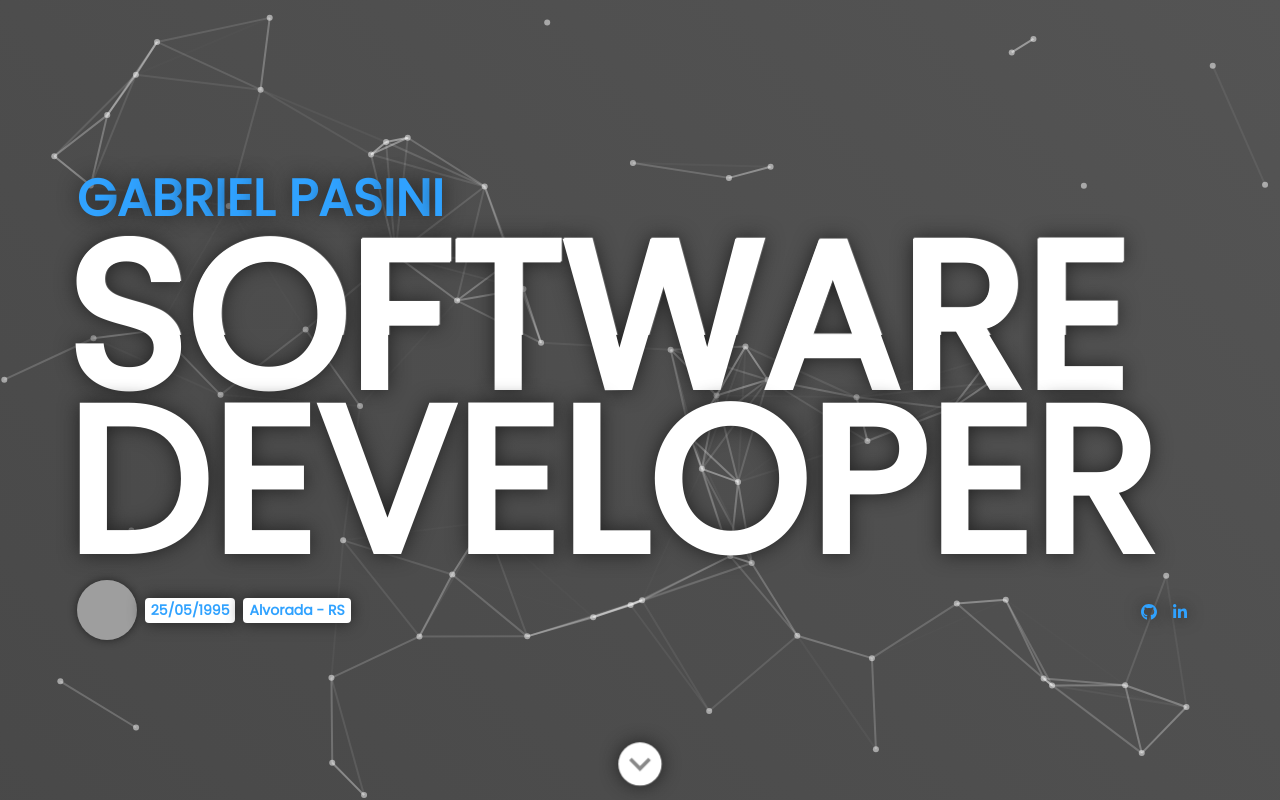
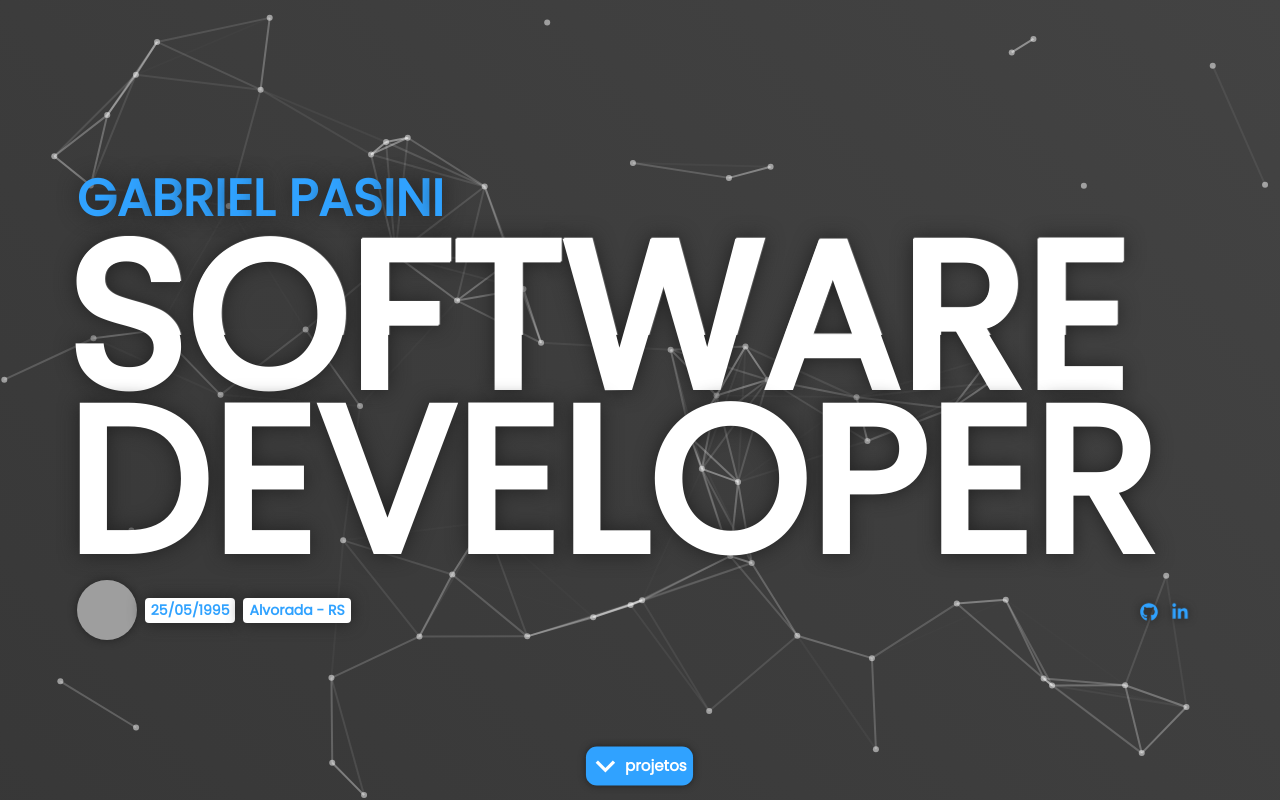
Before and after one commit to gabrielpasini/portfolio, a Next.js app: page / in a window 1280 px wide. Built offline with nearby package versions, Linux system fonts and the light colour scheme; grey boxes are pictures that could not be loaded.

Commit message:
:construction: refatora um monte de coisa kkk

```diff
--- a/pages/index.js
+++ b/pages/index.js
@@ -1,7 +1,7 @@
 import { useState, useEffect, useCallback } from 'react';
 import Link from 'next/link';
 import Axios from '../axios';
-import { bgStyle, bgParams } from '../public/utils';
+import { bgStyle, bgParams, projects } from '../public/utils';
 import Particles from 'react-particles';
 import { loadFull } from 'tsparticles';
 import { Fade, Flip, LightSpeed } from 'react-reveal';
@@ -47,60 +47,10 @@ import {
   CardPlatforms,
   PlatformTag,
   PlatformIcon,
+  CardAchievements,
+  AchievIcon,
+  Achievement,
 } from '../styles/Home';
-
-const projects = [
-  {
-    icon: 'https://i.imgur.com/UJsCgft.png',
-    name: 'Health Skill',
-    description:
-      'Plataforma de cursos e e-books voltada para profissionais da saúde.',
-    platforms: [
-      { name: 'Web', url: 'https://healthskill.app/' },
-      {
-        name: 'Android',
-        url: 'https://play.google.com/store/apps/details?id=com.life_panda.health_skill',
-      },
-      {
-        name: 'iOS',
-        url: 'https://apps.apple.com/us/app/health-skill/id6444901153',
-      },
-    ],
-    production: true,
-  },
-  {
-    icon: 'https://i.imgur.com/dEce2S9.png',
-    name: 'UTI AUX',
-    description:
-      'Conteúdo auxiliar para profissionais da saúde e estudantes da Unidade de Terapia Intensiva.',
-    platforms: [
-      { name: 'Web', url: 'https://utiaux.app/' },
-      {
-        name: 'Android',
-        url: 'https://play.google.com/store/apps/details?id=com.utiaux.utiaux',
-      },
-      {
-        name: 'iOS',
-        url: 'https://apps.apple.com/us/app/uti-aux/id1581031657',
-      },
-    ],
-    production: true,
-  },
-  {
-    icon: 'https://i.imgur.com/W7pMi1w.png',
-    name: 'Pokedex',
-    description:
-      'Listagem e busca de pokemon comum/shiny com visualização parallax.',
-    platforms: [{ name: 'Web', url: 'https://pokedex.pasini.dev/' }],
-    production: true,
-  },
-  {
-    icon: 'https://i.imgur.com/HEvVvIC.png',
-    name: 'La Vita',
-    description: 'Em construção...',
-    production: false,
-  },
-];
 
 const Alert = (props) => <MuiAlert elevation={6} variant="filled" {...props} />;
 
@@ -239,6 +189,7 @@ const Home = () => {
             <Fade bottom ssrReveal delay={500} duration={1000}>
               <ScrollDown onClick={() => scrollTo('projects')}>
                 <BottomIcon />
+                <span>projetos</span>
               </ScrollDown>
             </Fade>
           </ButtonHomeContainer>
@@ -249,13 +200,23 @@ const Home = () => {
             <p>Meus projetos</p>
           </ProjectsHead>
           <ProjectsRow>
-            {projects.map((project) => (
+            {projects?.length &&
+              projects.map((project) => (
                 <ProjectCard production={project.production} key={project.name}>
                   <Fade ssrReveal cascade delay={400} duration={800}>
                     <CardIcon src={project.icon} alt={project.name} />
                     <CardContent>
                       <CardTitle>{project.name}</CardTitle>
                       <CardDescription>{project.description}</CardDescription>
+                      {project.achievements?.length &&
+                        project.achievements.map((achiev) => (
+                          <CardAchievements>
+                            <AchievIcon place={achiev.place} />
+                            <Achievement>
+                              {achiev.place}° - {achiev.name}
+                            </Achievement>
+                          </CardAchievements>
+                        ))}
                       <CardPlatforms>
                         {project.platforms?.length &&
                           project.platforms.map((platform) => (
--- a/public/utils.js
+++ b/public/utils.js
@@ -164,13 +164,79 @@ export const socialButtons = [
   },
 ];
 
-export const Projects = [
+export const projects = [
   {
-    title: 'UTI AUX',
-    description: 'Aplicativo para auxiliar profissionais da saúde na UTI.',
-    icon: '',
-    urlWeb: '',
-    urlAndroid: '',
-    urlIphone: '',
+    icon: 'https://i.imgur.com/dEce2S9.png',
+    name: 'UTI AUX',
+    description:
+      'Conteúdo auxiliar para profissionais da saúde e estudantes da Unidade de Terapia Intensiva.',
+    platforms: [
+      { name: 'Web', url: 'https://utiaux.app/' },
+      {
+        name: 'Android',
+        url: 'https://play.google.com/store/apps/details?id=com.utiaux.utiaux',
+      },
+      {
+        name: 'iOS',
+        url: 'https://apps.apple.com/us/app/uti-aux/id1581031657',
+      },
+      {
+        name: 'Artigo',
+        url: 'https://journals.bahiana.edu.br/index.php/fisioterapia/article/view/4583',
+      },
+    ],
+    achievements: [
+      { place: 2, name: '[LabLuthier] Cases de Inovação Tecnológica' },
+      {
+        place: 3,
+        name: '[XIX SIFR] Simpósio Internacional de Fisioterapia Respiratória',
+      },
+    ],
+    production: true,
+  },
+  {
+    icon: 'https://i.imgur.com/UJsCgft.png',
+    name: 'Health Skill',
+    description:
+      'Plataforma de cursos e e-books voltada para profissionais da saúde.',
+    platforms: [
+      { name: 'Web', url: 'https://healthskill.app/' },
+      {
+        name: 'Android',
+        url: 'https://play.google.com/store/apps/details?id=com.life_panda.health_skill',
+      },
+      {
+        name: 'iOS',
+        url: 'https://apps.apple.com/us/app/health-skill/id6444901153',
+      },
+    ],
+    production: true,
+  },
+  {
+    icon: 'https://i.imgur.com/oIdyCfp.png',
+    name: 'Pega VS Pega',
+    description:
+      'Protótipo de jogo criado em 48 horas para participar de uma gamejam.',
+    platforms: [
+      { name: 'Windows', url: 'https://pasini.itch.io/pega-vs-pega' },
+    ],
+    achievements: [
+      { place: 2, name: '[Noneclass] Gamejam com tema "Meu prmeiro jogo"' },
+    ],
+    production: true,
+  },
+  {
+    icon: 'https://i.imgur.com/W7pMi1w.png',
+    name: 'Pokedex',
+    description:
+      'Listagem e busca de pokemon comum/shiny com visualização parallax.',
+    platforms: [{ name: 'Web', url: 'https://pokedex.pasini.dev/' }],
+    production: true,
+  },
+  {
+    icon: 'https://i.imgur.com/HEvVvIC.png',
+    name: 'La Vita',
+    description: 'Em construção...',
+    production: false,
   },
 ];
--- a/styles/Home.js
+++ b/styles/Home.js
@@ -4,6 +4,7 @@ import ExpandLessIcon from '@material-ui/icons/ExpandLess';
 import MailOutlineIcon from '@material-ui/icons/MailOutline';
 import DevicesIcon from '@material-ui/icons/ImportantDevices';
 import LaunchIcon from '@material-ui/icons/Launch';
+import TrophyIcon from '@material-ui/icons/EmojiEvents';
 import { FontAwesomeIcon } from '@fortawesome/react-fontawesome';
 
 export const PageContainer = styled.div`
@@ -16,7 +17,17 @@ export const PageContainer = styled.div`
   width: 100%;
   top: 0;
   left: 0;
-  background: linear-gradient(45deg, #333, #555);
+`;
+
+export const HomeContent = styled.div`
+  display: flex;
+  flex-direction: column;
+  justify-content: center;
+  align-items: center;
+  height: 100%;
+  width: 100%;
+  overflow: hidden;
+  background: linear-gradient(45deg, #222, #444);
   background-size: 300% 300%;
   animation: colors 15s ease infinite;
 
@@ -31,16 +42,6 @@ export const PageContainer = styled.div`
       background-position: 0% 100%;
     }
   }
-`;
-
-export const HomeContent = styled.div`
-  display: flex;
-  flex-direction: column;
-  justify-content: center;
-  align-items: center;
-  height: 100%;
-  width: 100%;
-  overflow: hidden;
 `;
 
 export const TitleLogo = styled.div`
@@ -109,13 +110,14 @@ export const ButtonHomeContainer = styled.div`
 `;
 
 export const ScrollDown = styled.div`
-  height: 40px;
-  width: 40px;
-  line-height: 40px;
-  border-radius: 100%;
+  display: flex;
+  flex-direction: row;
+  height: 36px;
+  line-height: 36px;
+  border-radius: 10px;
   text-decoration: none;
-  color: #888;
-  background-color: #fff;
+  color: #fff;
+  background-color: #30a2ff;
   -webkit-transition: all 0.3s ease-in-out;
   -moz-transition: all 0.3s ease-in-out;
   -o-transition: all 0.3s ease-in-out;
@@ -127,43 +129,57 @@ export const ScrollDown = styled.div`
       transform: scale(1);
     }
     to {
-      box-shadow: 0px 0px 20px #222;
+      box-shadow: 0px 0px 8px #222;
       transform: scale(1.1);
     }
   }
   :hover {
-    color: #fff;
-    background-color: #30a2ff;
+    cursor: pointer;
+    color: #30a2ff;
+    background-color: #fff;
+  }
+  span {
+    font-size: 14px;
+    margin-right: 6px;
   }
 `;
 
 export const BottomIcon = styled(ExpandMoreIcon)`
-  margin: 0;
-  height: 40px !important;
-  width: 40px !important;
+  height: 36px !important;
+  width: 36px !important;
 `;
 
 export const ProjectsContent = styled.div`
   display: flex;
   flex-direction: column;
-  justify-content: flex-start;
+  justify-content: center;
   align-items: center;
   width: 100%;
-  min-height: 100vh;
   overflow: hidden;
   color: #fff;
+  padding: 32px 0 16px 0;
+  background-color: #666;
 `;
 
 export const ProjectsHead = styled.div`
   display: flex;
   flex-direction: row;
-  margin: 16px 0;
+  align-items: center;
   width: 100%;
+  margin-bottom: 16px;
+  filter: drop-shadow(4px 4px 4px #333);
   & p {
     font-weight: bold;
     font-size: calc(1em + 0.8vw);
-    margin: 20px 10px 0 10px;
+    line-height: 36px;
+    margin: 0 0 0 8px;
   }
+`;
+
+export const ProjectsIcon = styled(DevicesIcon)`
+  width: 36px !important;
+  height: 36px !important;
+  margin-left: 5%;
 `;
 
 export const ProjectsRow = styled.div`
@@ -172,10 +188,10 @@ export const ProjectsRow = styled.div`
   align-items: flex-start;
   justify-content: flex-start;
   flex-wrap: wrap;
-  width: 94%;
+  box-sizing: border-box;
+  padding: 0 4vw;
   @media (max-width: 768px) {
     flex-direction: column;
-    width: 90%;
     justify-content: center;
   }
 `;
@@ -185,17 +201,17 @@ export const ProjectCard = styled.div`
   flex-direction: row;
   align-items: center;
   justify-content: flex-start;
-  width: 46%;
-  height: 160px;
+  width: calc(46vw - 42px);
+  min-height: 160px;
   background-color: #fff;
   border-radius: 10px;
-  margin: 10px 2%;
-  padding: 20px 12px;
+  margin: 16px;
+  padding: 12px;
   box-sizing: border-box;
   z-index: 1;
   @media (max-width: 768px) {
     width: 100%;
-    margin: 10px 0;
+    margin: 16px 0;
   }
   ${(props) => !props.production && 'opacity: 0.8; filter: brightness(0.7)'}
 `;
@@ -206,6 +222,10 @@ export const CardIcon = styled.img`
   border-radius: 16px;
   margin-right: 12px;
   filter: drop-shadow(4px 4px 8px #888);
+  @media (max-width: 768px) {
+    width: 48px;
+    height: 48px;
+  }
 `;
 
 export const CardContent = styled.div`
@@ -219,22 +239,53 @@ export const CardContent = styled.div`
 
 export const CardTitle = styled.span`
   font-size: 20px;
-  color: #333;
-  font-weight: bold;
+  color: #000;
+  font-weight: 900;
+  margin-bottom: 4px;
 `;
 
 export const CardDescription = styled.span`
   font-size: 12px;
-  color: #888;
-  margin: 6px 0;
+  color: #333;
+  margin-bottom: 6px;
 `;
 
-export const CardPlatforms = styled.span`
+export const CardAchievements = styled.div`
+  display: flex;
+  flex-direction: row;
+  align-items: center;
+  justify-content: flex-start;
+  width: 100%;
+`;
+
+export const AchievIcon = styled(TrophyIcon)`
+  height: 20px !important;
+  color: #${(props) => {
+      switch (props.place) {
+        case 1:
+          return 'FEE101';
+        case 2:
+          return 'A7A7AD';
+        case 3:
+          return 'A77044';
+      }
+    }};
+`;
+
+export const Achievement = styled.span`
+  font-size: 10px;
+  line-height: 10px;
+  color: #555;
+`;
+
+export const CardPlatforms = styled.div`
   display: flex;
   flex-direction: row;
   align-items: flex-start;
   justify-content: flex-start;
+  flex-wrap: wrap;
   width: 100%;
+  margin-top: 6px;
 `;
 
 export const PlatformTag = styled.div`
@@ -246,7 +297,7 @@ export const PlatformTag = styled.div`
   background-color: #30a2ff;
   border-radius: 4px;
   padding: 2px 6px;
-  margin-right: 4px;
+  margin: 0 4px 4px 0;
   height: 20px;
   transition: all 0.2s ease-in-out;
   a {
@@ -263,13 +314,6 @@ export const PlatformTag = styled.div`
 
 export const PlatformIcon = styled(LaunchIcon)`
   width: 18px !important;
-`;
-
-export const ProjectsIcon = styled(DevicesIcon)`
-  width: 60px !important;
-  height: 60px !important;
-  padding-top: 12px;
-  margin-left: 5%;
 `;
 
 export const SocialsContainer = styled.div`
@@ -337,13 +381,23 @@ export const SocialIcons = styled(FontAwesomeIcon)`
   height: 60px;
   margin-left: 16px;
   color: #30a2ff;
-  filter: drop-shadow(0px 0px 8px #222);
-  -webkit-transition: all 0.2s ease-in-out;
-  -moz-transition: all 0.2s ease-in-out;
-  -o-transition: all 0.2s ease-in-out;
-  transition: all 0.2s ease-in-out;
+  filter: drop-shadow(0px 0px 4px #222);
+  -webkit-transition: all 0.3s ease-in-out;
+  -moz-transition: all 0.3s ease-in-out;
+  -o-transition: all 0.3s ease-in-out;
+  transition: all 0.3s ease-in-out;
+  animation: iconsBouncing 0.8s infinite alternate;
+  @keyframes iconsBouncing {
+    from {
+      transform: scale(1);
+    }
+    to {
+      transform: scale(1.1);
+    }
+  }
   :hover {
-    transform: scale(1.3);
+    cursor: pointer;
+    color: #fff;
   }
   @media (max-width: 768px) {
     width: 32px;
@@ -353,29 +407,33 @@ export const SocialIcons = styled(FontAwesomeIcon)`
 
 export const ContactContent = styled.div`
   width: 100%;
-  height: 100%;
   display: flex;
   flex-direction: column;
   align-content: center;
   justify-content: space-between;
   color: #fff;
+  background-color: #000;
+  padding-top: 32px;
 `;
 
 export const ContactHead = styled.div`
   display: flex;
   flex-direction: row;
-  margin: 16px 0;
+  align-items: center;
   width: 100%;
+  margin-bottom: 16px;
+  filter: drop-shadow(4px 4px 4px #333);
   & p {
     font-weight: bold;
     font-size: calc(1em + 0.8vw);
-    margin: 20px 10px 0 10px;
+    line-height: 36px;
+    margin: 0 0 0 8px;
   }
 `;
 
 export const ContactIcon = styled(MailOutlineIcon)`
-  width: 60px !important;
-  height: 60px !important;
+  width: 36px !important;
+  height: 36px !important;
   margin-left: 5%;
 `;
 
@@ -384,7 +442,7 @@ export const ContactForm = styled.div`
   flex-direction: column;
   justify-content: center;
   width: 500px;
-  margin: 0 5%;
+  margin: 16px 5%;
   @media (max-width: 768px) {
     max-width: 90%;
   }
@@ -491,7 +549,7 @@ export const ButtonFooterContainer = styled.div`
 export const ScrollTop = styled.div`
   height: 40px;
   width: 40px;
-  border-radius: 100%;
+  border-radius: 8px;
   text-decoration: none;
   color: #333;
   background-color: #fff;
@@ -511,7 +569,6 @@ export const ScrollTop = styled.div`
     }
   }
   :hover {
-    transform: scale(1.2);
     color: #fff;
     background-color: #30a2ff;
   }
@@ -532,7 +589,6 @@ export const Footer = styled.div`
   margin-bottom: 0px;
   width: 100%;
   color: #ccc;
-  background-color: #333;
 `;
 
 export const Copyright = styled.div`
```
Lines whose indentation alone changed are shown as unchanged.
